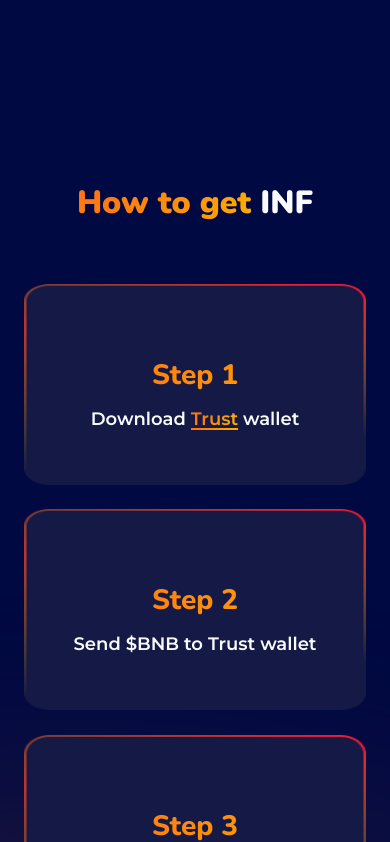
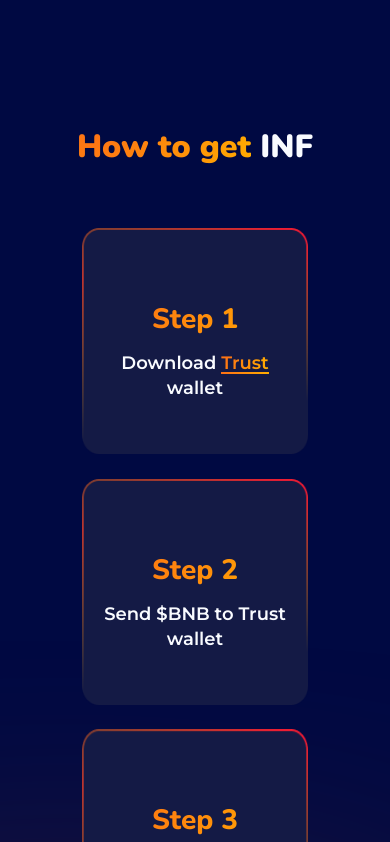
Before and after one commit to radialcoderavipoonia/infinicrease, a Next.js app: page / in a window 390 px wide. Shown: the part 5522-6364 px from the top of the page. Built offline with nearby package versions, Linux system fonts and the light colour scheme.

Commit message:
tokenmoics issues solving

```diff
--- a/src/app/globals.css
+++ b/src/app/globals.css
@@ -10,6 +10,10 @@
 @import url(./hero.css);
 /* Component styles */
 @layer components {
+  /* tax icon */
+  .tax_icon {
+    @apply absolute flex items-center gap-3;
+  }
   /* custom button */
   .custom_button {
     @apply py-[10px] px-[22px] rounded-[50px] text-white font-Montserrat font-medium text-base bg-gradient-to-r from-TorchRed to-YellowOrange;
--- a/src/components/GetInf.jsx
+++ b/src/components/GetInf.jsx
@@ -5,11 +5,11 @@ import { GetArrow } from "./common/Icons";
 
 const GetInf = () => {
   return (
-    <div className=" pt-14 md:pb-36 pb-20 container xl:max-w-[1140px] xl:px-0 px-3 mx-auto">
+    <div className=" md:pt-14 md:pb-36 pb-20 container xl:max-w-[1140px] xl:px-0 px-3 mx-auto">
       <p className=" font-Nunito font-black text-cyanBlack  leading-[110%] xl:text-5xl sm:text-[45px] text-3xl text-center mb-16">
         <span className=" linear_color">How to get</span> INF
       </p>
-      <div className=" flex flex-wrap relative gap-y-6">
+      <div className=" flex flex-wrap relative gap-y-6 justify-center">
         <span className=" absolute z-20 top-[33%] start-[21.3%] lg:block hidden">
           <GetArrow />
         </span>
@@ -22,10 +22,10 @@ const GetInf = () => {
         {getInf.map((value, index) => {
           return (
             <div
-              className=" lg:w-3/12 md:w-4/12 sm:w-6/12 w-full px-3 relative z-10"
+              className=" lg:w-3/12 md:w-4/12 sm:w-6/12 w-full px-3 relative z-10 sm:max-w-[100%] max-w-[250px]"
               key={index}
             >
-              <div className="pt-[74px] h-full half-a-border-on-top pb-[53px] px-4 bg_100 bg-no-repeat bg-getCard get_card hover:translate-y-[-16px] transition-all ease-in-out duration-150">
+              <div className="pt-[74px] h-full pb-[53px] px-4 bg_100 bg-no-repeat bg-getCard get_card hover:translate-y-[-16px] transition-all ease-in-out duration-150">
                 <p className=" linear_color font-Nunito font-extrabold md:text-3xl text-2xl text-center leading-[35px] mb-[14px]">
                   {value.title}
                 </p>
--- a/src/components/Tokenomics.jsx
+++ b/src/components/Tokenomics.jsx
@@ -208,7 +208,7 @@ const Tokenomics = () => {
           <span className=" absolute end-[-15%]">
             <HalfBorder />
           </span>
-          <div className=" absolute flex items-center gap-3 top-[-33%] start-[32%]">
+          <div className=" tax_icon top-[-33%] start-[32%]">
             <div className=" bg-taxCircle bg_100 bg-no-repeat bg-center w-[54px] h-[54px] flex items-center justify-center">
               <p className=" font-Nunito font-bold text-base text-white">5%</p>
             </div>
@@ -217,7 +217,7 @@ const Tokenomics = () => {
             </p>
           </div>
           {/* Emergency Fund */}
-          <div className=" absolute flex items-center gap-3 bottom-[-30%] start-[32%]">
+          <div className=" tax_icon bottom-[-30%] start-[32%]">
             <div className=" bg-taxCircle bg_100 bg-no-repeat bg-center w-[54px] h-[54px] flex items-center justify-center">
               <p className=" font-Nunito font-bold text-base text-white">1%</p>
             </div>
@@ -226,7 +226,7 @@ const Tokenomics = () => {
             </p>
           </div>
           {/* Genie */}
-          <div className=" absolute flex items-center gap-3 bottom-[55%] end-[-55%]">
+          <div className=" tax_icon bottom-[55%] end-[-55%]">
             <div className=" bg-taxCircle bg_100 bg-no-repeat bg-center w-[54px] h-[54px] flex items-center justify-center">
               <p className=" font-Nunito font-bold text-base text-white">1%</p>
             </div>
@@ -235,7 +235,7 @@ const Tokenomics = () => {
             </p>
           </div>
           {/* Marketing Wallet */}
-          <div className=" absolute flex items-center gap-3 bottom-[9%] end-[-103%]">
+          <div className=" tax_icon bottom-[9%] end-[-103%]">
             <div className=" bg-taxCircle bg_100 bg-no-repeat bg-center w-[54px] h-[54px] flex items-center justify-center">
               <p className=" font-Nunito font-bold text-base text-white">1%</p>
             </div>
--- a/src/components/common/Icons.jsx
+++ b/src/components/common/Icons.jsx
@@ -487,7 +487,7 @@ export const HalfBorder = () => {
     <svg
       width="125"
       height="249"
-      className=" h-full max-h-[210px]"
+      className=" h-full max-h-[224px]"
       viewBox="0 0 125 249"
       fill="none"
       xmlns="http://www.w3.org/2000/svg"
```
